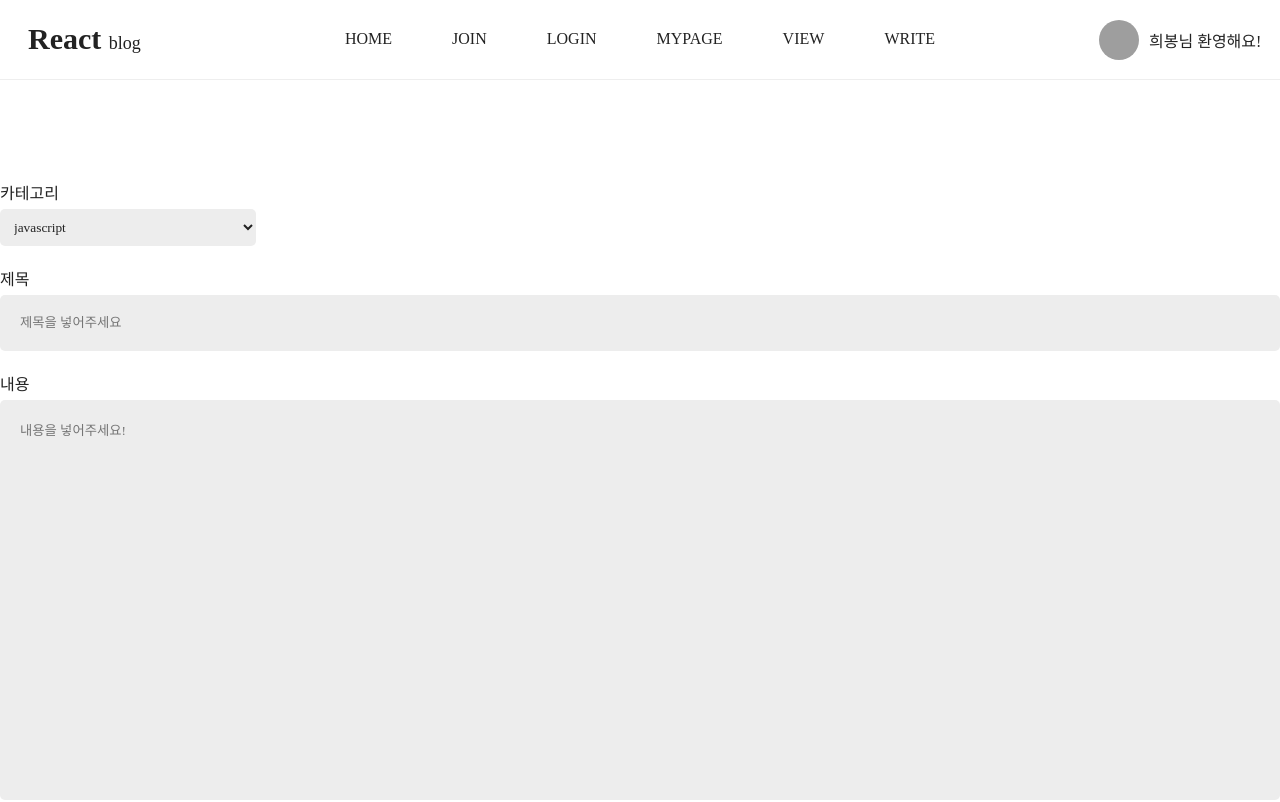
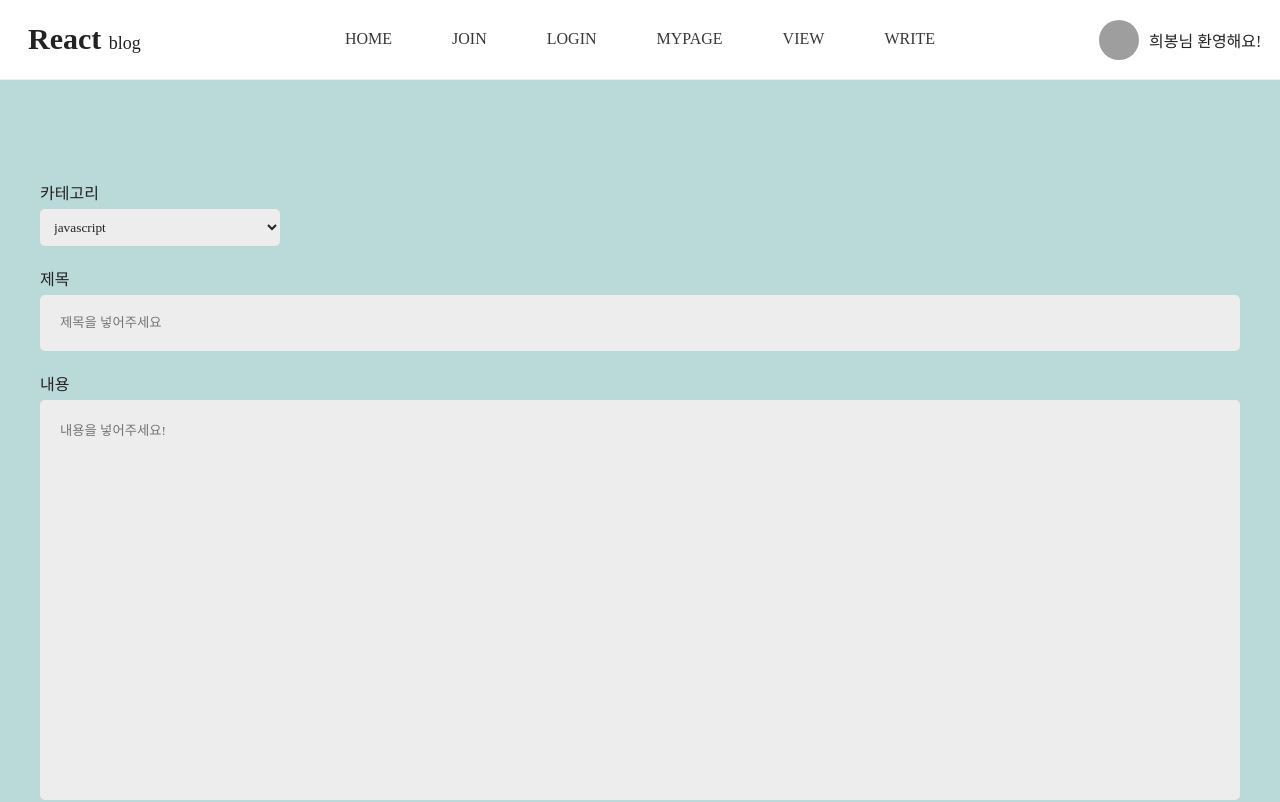
Before and after one commit to HeebongYu/react_blog, a React (Create React App) app: page /write in a window 1280 px wide. Shown: the top 802 px of the page. Built offline with nearby package versions, Linux system fonts and the light colour scheme; grey boxes are pictures that could not be loaded; a web font is replaced by a local one.

Commit message:
2022.04.29-2

```diff
--- a/src/components/header/Header.jsx
+++ b/src/components/header/Header.jsx
@@ -6,9 +6,9 @@ export default function Header() {
     return (
         <header id="header">
             <h1 className="logo">
-                <a href="/">
+                <Link to="/">
                     React <em>blog</em>
-                </a>
+                </Link>
             </h1>
             <nav className="menu">
                 <h2 className="ir_so">메인 메뉴</h2>
--- a/src/components/header/header.css
+++ b/src/components/header/header.css
@@ -32,10 +32,12 @@
 }
 #header .menu li a {
     padding: 20px 30px;
+    opacity: 0.9;
     display: inline-block;
 }
 #header .menu li a:hover {
-    background: #f5f5f5;
+    background: #cfecec;
+    opacity: 1;
     border-radius: 5px;
 }
 #header .member {
--- a/src/pages/home/home.css
+++ b/src/pages/home/home.css
@@ -1,4 +1,3 @@
 #home {
-    padding: 100px 0;
     background-color: #badada;
 }
--- a/src/pages/write/Write.jsx
+++ b/src/pages/write/Write.jsx
@@ -3,13 +3,14 @@ import "./write.css";
 
 export default function Write() {
     return (
-        <main id="main">
-            <div class="blog__write">
+        <main id="write__wrap">
+            <div className="container">
+                <div className="blog__write">
                     <form>
                         <fieldset>
-                        <legend class="ir_so">블로그 게시글 작성 영역</legend>
+                            <legend className="ir_so">블로그 게시글 작성 영역</legend>
                             <div>
-                            <label for="blogCate">카테고리</label>
+                                <label htmlFor="blogCate">카테고리</label>
                                 <select name="blogCate" id="blogCate">
                                     <option value="javascript">javascript</option>
                                     <option value="jquery">jquery</option>
@@ -18,7 +19,12 @@ export default function Write() {
                                 </select>
                                 <div>
                                     <label htmlFor="blogTitle">제목</label>
-                                <input type="text" name="blogTitle" id="blogTitle" placeholder="제목을 넣어주세요" />
+                                    <input
+                                        type="text"
+                                        name="blogTitle"
+                                        id="blogTitle"
+                                        placeholder="제목을 넣어주세요"
+                                    />
                                 </div>
                                 <div>
                                     <label htmlFor="blogContents">내용</label>
@@ -44,6 +50,7 @@ export default function Write() {
                         </fieldset>
                     </form>
                 </div>
+            </div>
         </main>
     );
 }
--- a/src/pages/write/write.css
+++ b/src/pages/write/write.css
@@ -1,5 +1,5 @@
-.blog__write {
-    margin-top: 100px;
+#write__wrap {
+    background-color: #badada;
 }
 .blog__write {
     text-align: left;
```
Lines whose indentation alone changed are shown as unchanged.
